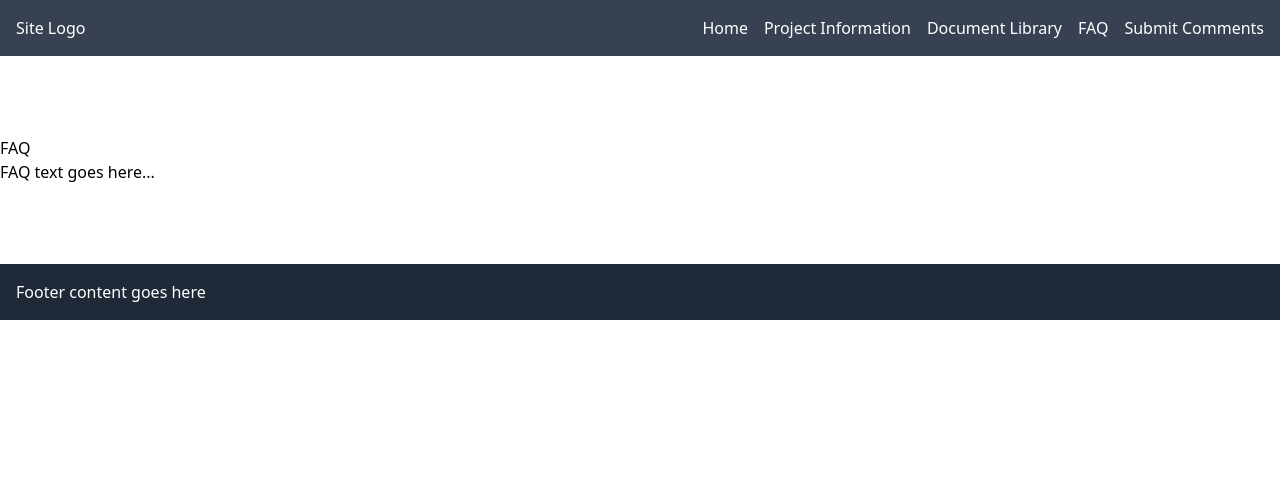
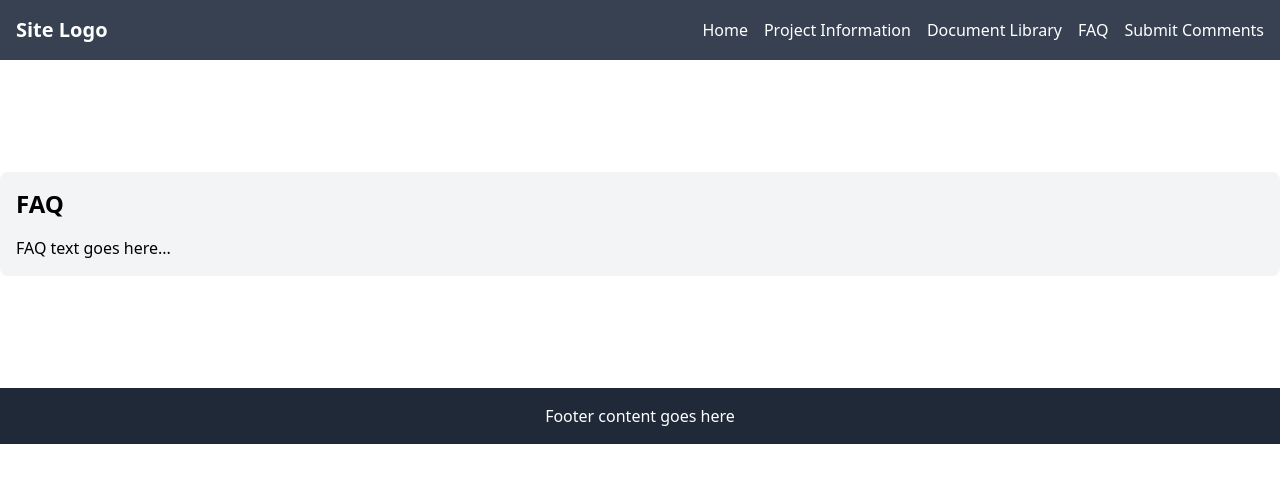
Before and after one commit to AECOMVizStudio/hdot-sanity-next, a Next.js app: page /faq in a window 1280 px wide. Shown: the top 482 px of the page. Built offline with nearby package versions, Linux system fonts and the light colour scheme.

Commit message:
basic placeholder styling

```diff
--- a/components/Button/Button.tsx
+++ b/components/Button/Button.tsx
@@ -5,7 +5,11 @@ interface ButtonProps {
 }
 
 const Button = ({ children }: ButtonProps) => {
-  return <button className="btn">{children}</button>;
+  return (
+    <button className="bg-blue-500 text-white py-2 px-4 rounded hover:bg-blue-600">
+      {children}
+    </button>
+  );
 };
 
 export default Button;
--- a/components/Footer/Footer.tsx
+++ b/components/Footer/Footer.tsx
@@ -2,7 +2,7 @@ import React from "react";
 
 const Footer = () => {
   return (
-    <footer className="bg-gray-800 text-white p-4">
+    <footer className="bg-gray-800 text-white p-4 text-center">
       <p>Footer content goes here</p>
     </footer>
   );
--- a/components/Logo/Logo.tsx
+++ b/components/Logo/Logo.tsx
@@ -2,7 +2,7 @@ import React from "react";
 
 const Logo = () => {
   return (
-    <div className="logo">
+    <div className="text-xl font-bold">
       <h1>Site Logo</h1>
     </div>
   );
--- a/components/Section/Section.tsx
+++ b/components/Section/Section.tsx
@@ -7,8 +7,8 @@ interface SectionProps {
 
 const Section = ({ title, children }: SectionProps) => {
   return (
-    <section>
-      <h2>{title}</h2>
+    <section className="my-8 p-4 bg-gray-100 rounded-lg">
+      <h2 className="text-2xl font-semibold mb-4">{title}</h2>
       <div>{children}</div>
     </section>
   );
```
